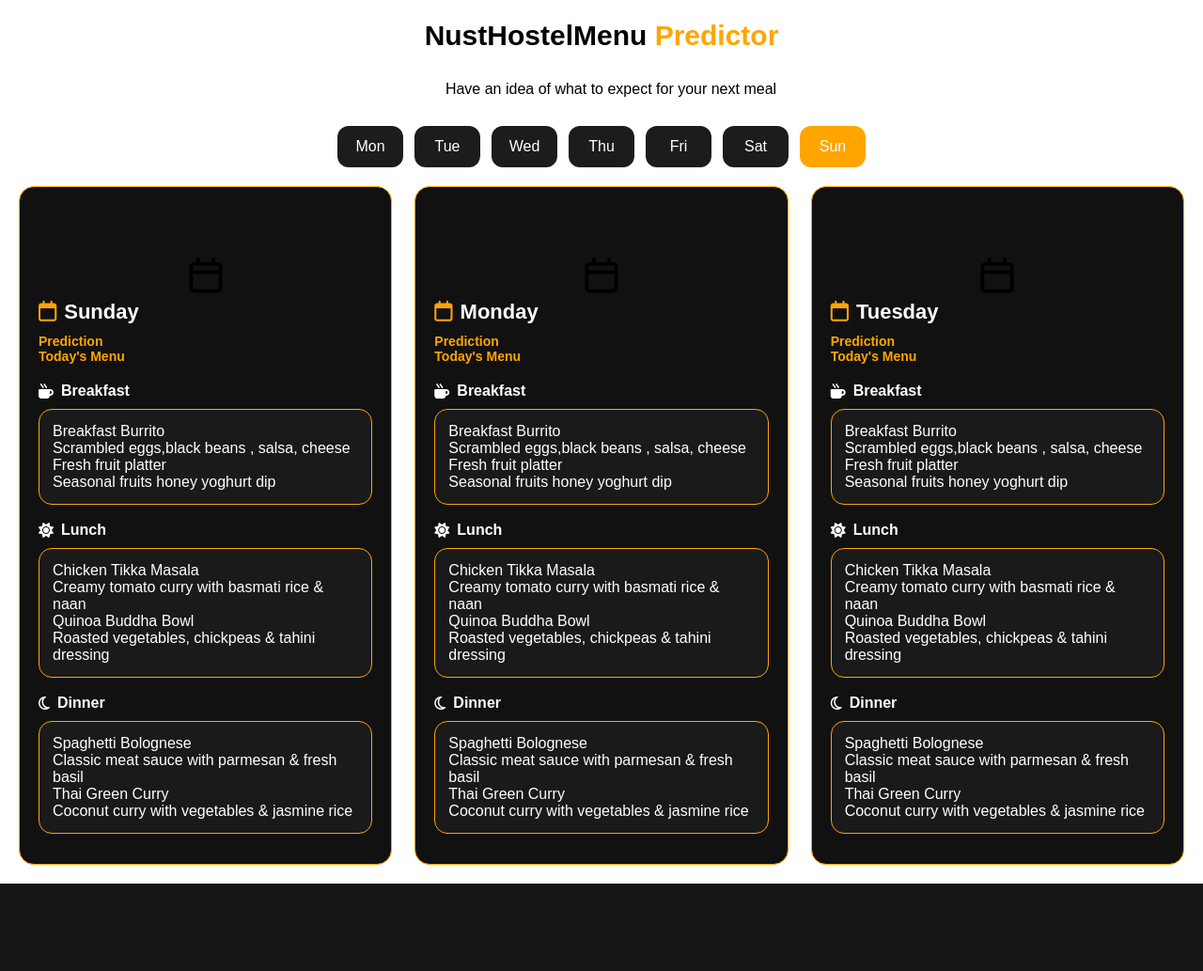
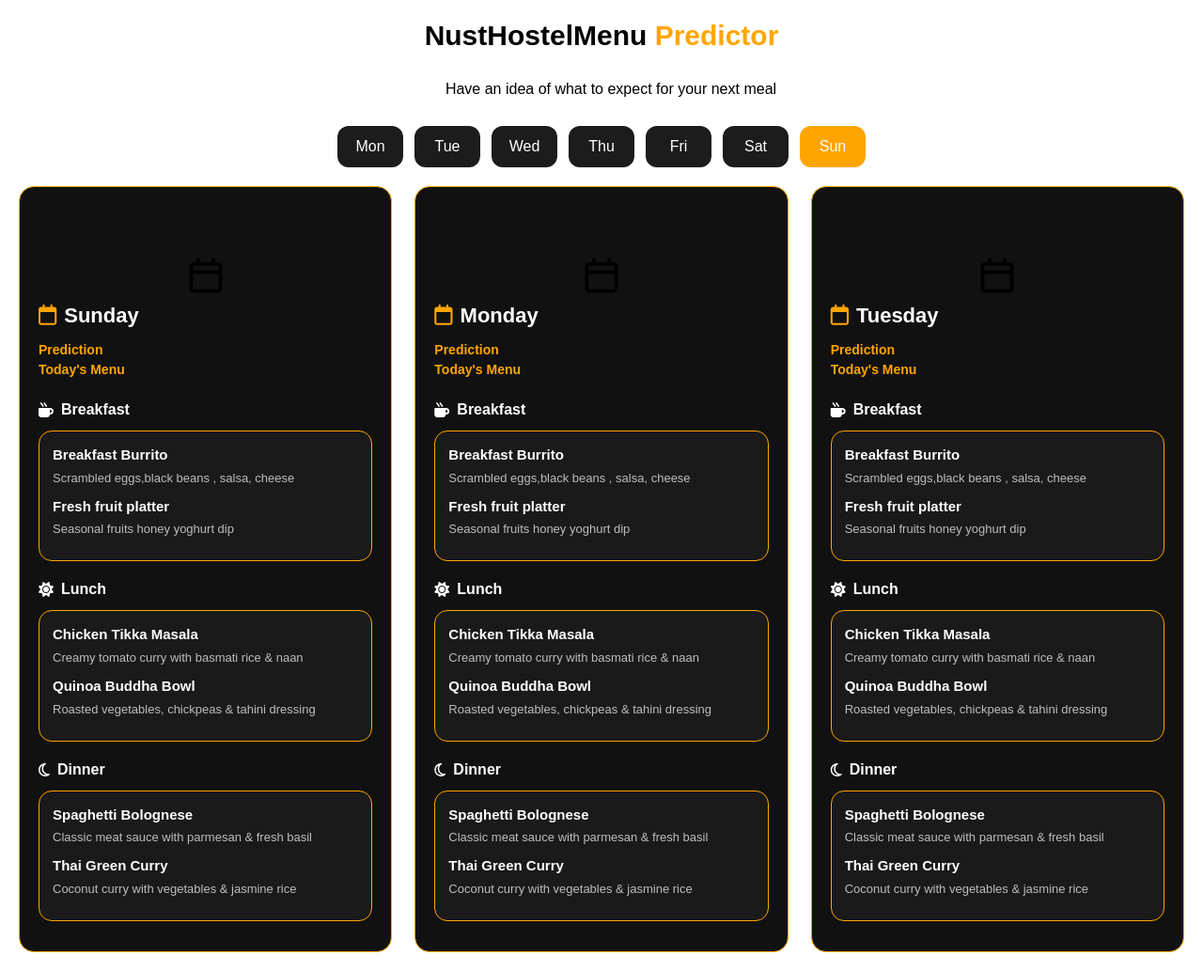
Before and after one commit to lisa-ce/hostelMasetro, a PHP site: page / in a window 1280 px wide. Shown: the whole page at 94% size. Before the commit the page ends 940 px from the top, so only its background shows below. Run offline with PHP 8.4, Linux system fonts and the light colour scheme.

Commit message:
Update style.css

```diff
--- a/style.css
+++ b/style.css
@@ -88,6 +88,7 @@ button.active-day{
   border-radius: 16px;
   padding: 20px;
   border: 1px solid orange;
+  line-height: 1.5;
 }
 .day{
   font-size: 22px;
@@ -124,6 +125,18 @@ button.active-day{
   margin-bottom: 12px;
   border: 1px solid orange;
 }
+.first-part,
+.second-part {
+  font-weight: 600;
+  font-size: 15px;
+  margin-bottom: 4px;
+}
+.description-ofbreakfast {
+  font-size: 13px;
+  color: #bdbdbd;
+  margin-bottom: 10px;
+  line-height: 1.4;
+}
 @media (max-width: 1100px) {
   .menu-container {
     grid-template-columns: repeat(2, 1fr);
```
